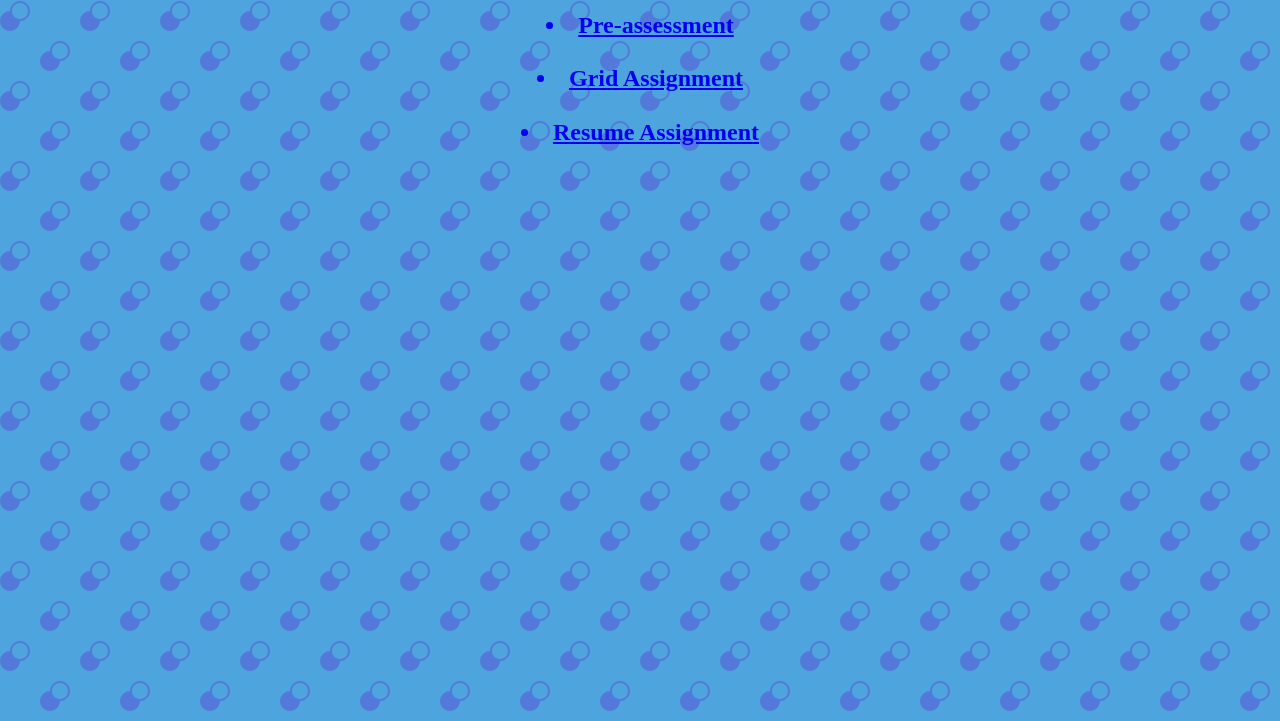
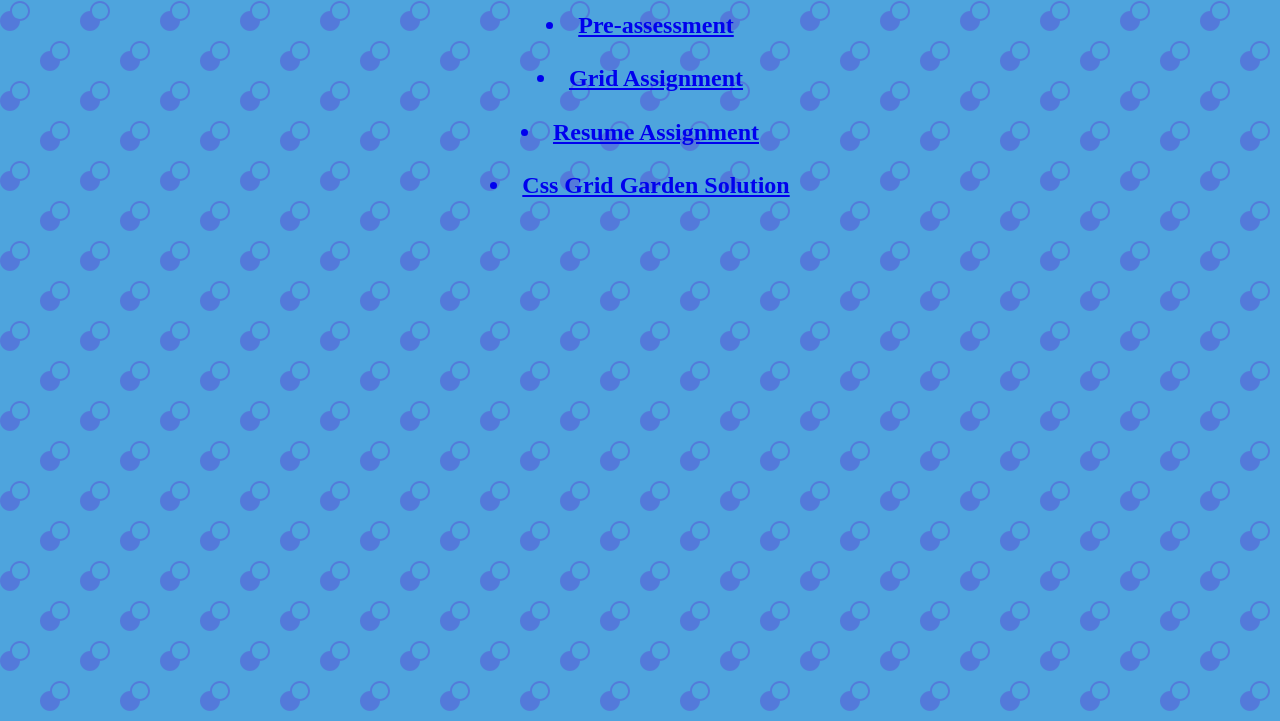
Before and after one commit to jermatthey/ifsc-3342, a plain HTML site: page index.html in a window 1280 px wide. Shown: the part 79-800 px from the top of the page. Drawn offline with Linux system fonts and the light colour scheme.

Commit message:
added CSS Grid Garden screenshot

```diff
--- a/index.html
+++ b/index.html
@@ -8,6 +8,7 @@
   <meta name="description" content="Jer's homepage with assignments and other showoffs" />
   <meta name="Jeremy Matthey" content="my name" />
   <title>Jer's Assignments</title>
+  <link rel="shortcut icon" type="image/jpg" href="assets/img/favicon.ico"/>
   <link rel="stylesheet" href="assets/css/style.css"/>
 
 </head>
@@ -27,6 +28,9 @@
 <h2><a href="resume/index.html">
   <li>Resume Assignment</li></h2>
 </a>
+<h2><a href="css_grid_garden/img/screenshot1.png" href="css_grid_garden/img/screenshot2.png">
+  <li>Css Grid Garden Solution</li></h2>
+</a>
   </ul>
   </div>
 </body>
```
Also changed, not shown: assets/img/favicon.ico (added), assets/img/favicon.png (added), css_grid_garden/img/screenshot1.png (added), css_grid_garden/img/screenshot2.png (added), css_grid_garden/index.html (added).
